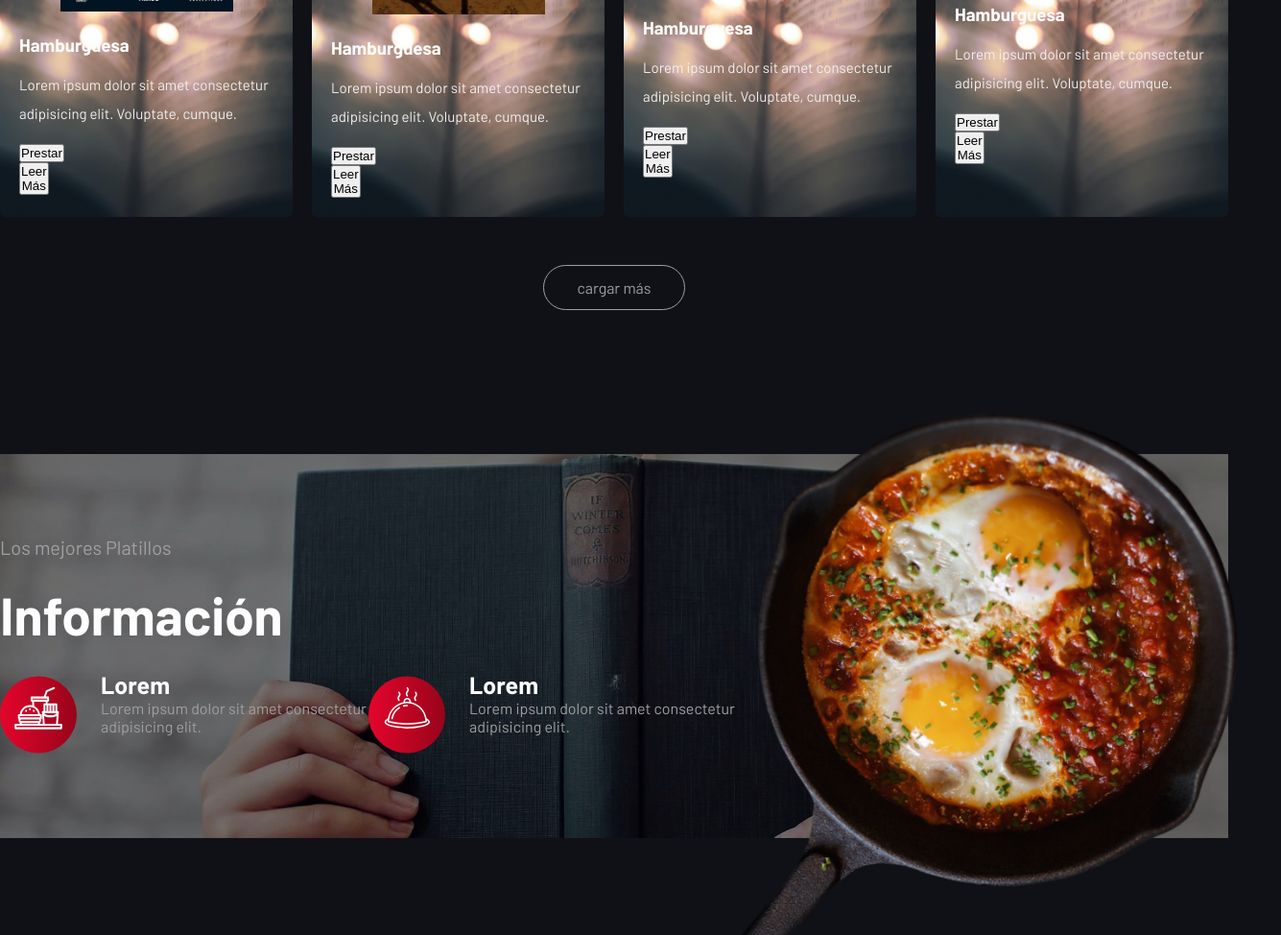
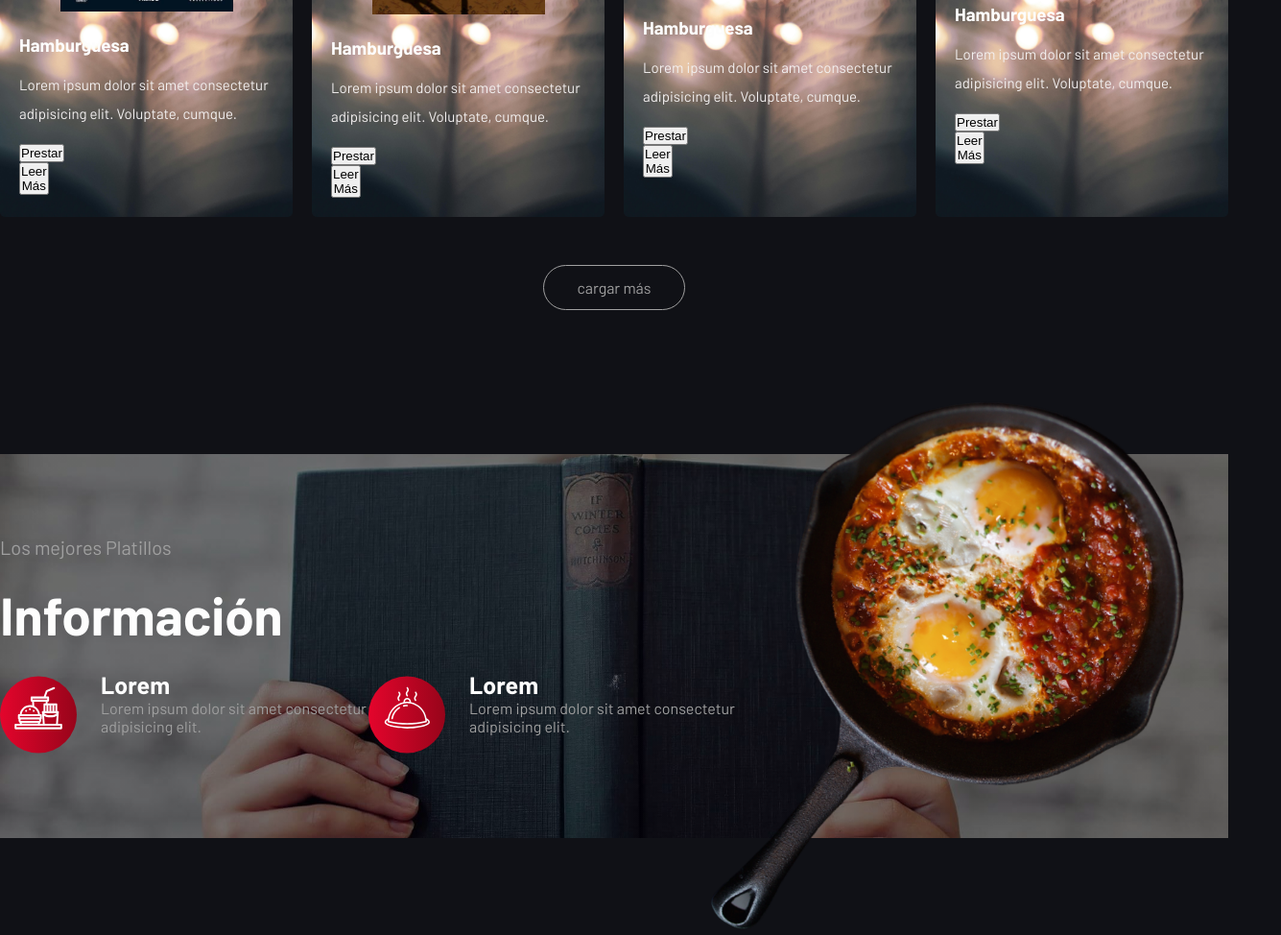
Before and after one commit to SebastianCastro-R/web-desarrollo-de-software, a plain HTML site: page index.html in a window 1280 px wide. Shown: the part 1277-2251 px from the top of the page at 96% size, 1335 px wide, since content can reach past the window. Drawn offline with Linux system fonts and the light colour scheme; a web font is replaced by a local one.

Commit message:
Update styles.css

```diff
--- a/css/styles.css
+++ b/css/styles.css
@@ -382,12 +382,12 @@ header{
 
 .info-img {
   position: absolute;
-  right: -55px;
+  right: 10px;
   top: -103px;
 }
 
 .info-img img{
-  width: 680px;
+  width: 550px;
 }
 
 .footer {
```
